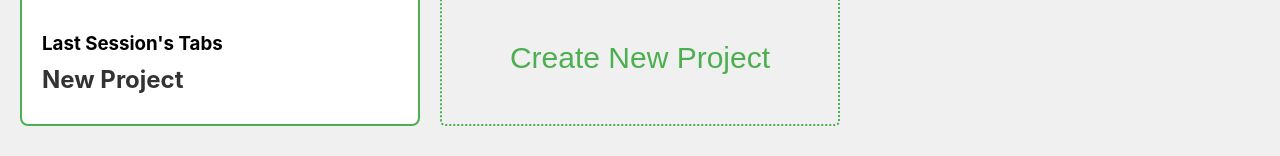
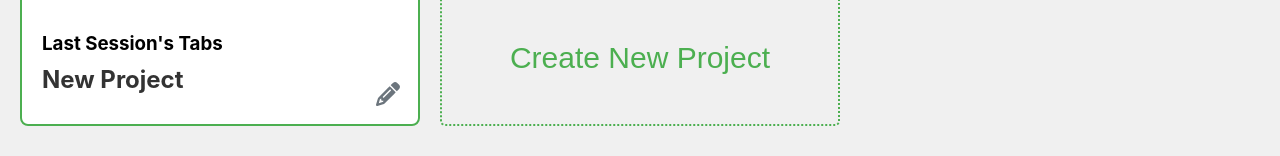
Before and after one commit to jalamorosas/refresh, a React (Create React App) app in the folder refresh/: page / in a window 1280 px wide. Both pictures are taken after a click on the button "Create New Project". Shown: the part 130-286 px from the top of the page. Built offline with nearby package versions, Linux system fonts and the light colour scheme.

Commit message:
new css changes

```diff
--- a/refresh/src/components/Project/Project.css
+++ b/refresh/src/components/Project/Project.css
@@ -124,3 +124,34 @@
 .toggle-details-button svg {
   margin-right: 5px; /* Add space between icon and text */
 }
+
+.pencil {
+  position: absolute;
+  bottom: 18px;
+  right: 18px;
+  cursor: pointer;
+  color: #6c757d; /* Gray color */
+}
+
+.pencil:hover {
+  color: #2cbd70; /* Darker gray on hover */
+}
+
+.edit-fields {
+  display: flex;
+  align-items: center;
+  gap: 10px; /* Adjust the gap to your preference */
+}
+
+.edit-name,
+.edit-description {
+  flex-grow: 1; /* Makes the input and textarea take up equal space */
+  padding: 10px;
+  border: 3px solid black;
+  border-radius: 4px;
+  margin-right: 10px; /* Space between the fields and the buttons */
+}
+
+.edit-description {
+  min-height: 40px; /* Or any other height that makes sense for your design */
+}
--- a/refresh/src/components/Project/Project.js
+++ b/refresh/src/components/Project/Project.js
@@ -3,6 +3,7 @@ import Tab from '../Tab/Tab';
 import './Project.css';
 import { FontAwesomeIcon } from '@fortawesome/react-fontawesome';
 import { faTrash } from '@fortawesome/free-solid-svg-icons';
+import { faPencilAlt } from '@fortawesome/free-solid-svg-icons';
 
 const Project = ({ project, isActive, onClick, onUpdate, onDelete, onDoubleClick }) => {
   const [isEditing, setIsEditing] = useState(false);
@@ -66,15 +67,19 @@ const Project = ({ project, isActive, onClick, onUpdate, onDelete, onDoubleClick
             </div>
       </div>
       {isEditing ? (
-        <div>
-          <input value={editedName} onChange={handleNameChange} />
-          <textarea value={editedDescription} onChange={handleDescriptionChange} />
-          <button onClick={saveChanges}>Save</button>
-          <button onClick={toggleEdit}>Cancel</button>
-        </div>
+        <div className="edit-fields">
+        <input className="edit-name" value={editedName} onChange={handleNameChange} placeholder="Project Name" />
+        <textarea className="edit-description" value={editedDescription} onChange={handleDescriptionChange} placeholder="Project Description"></textarea>
+        <button onClick={saveChanges}>Save</button>
+        <button onClick={toggleEdit}>Cancel</button>
+      </div>
       ) : (
         <>
-          <h2 onDoubleClick={toggleEdit}>{project.name}</h2>
+          <h2 onDoubleClick={toggleEdit}>
+            {project.name}
+            <span onClick={(e) => {e.stopPropagation(); toggleEdit();}} className="edit-icon">
+                <FontAwesomeIcon className = "pencil" icon={faPencilAlt} />
+          </span></h2>
           {isActive && (
             <>
               <p onDoubleClick={toggleEdit}>{project.description}</p>
```
